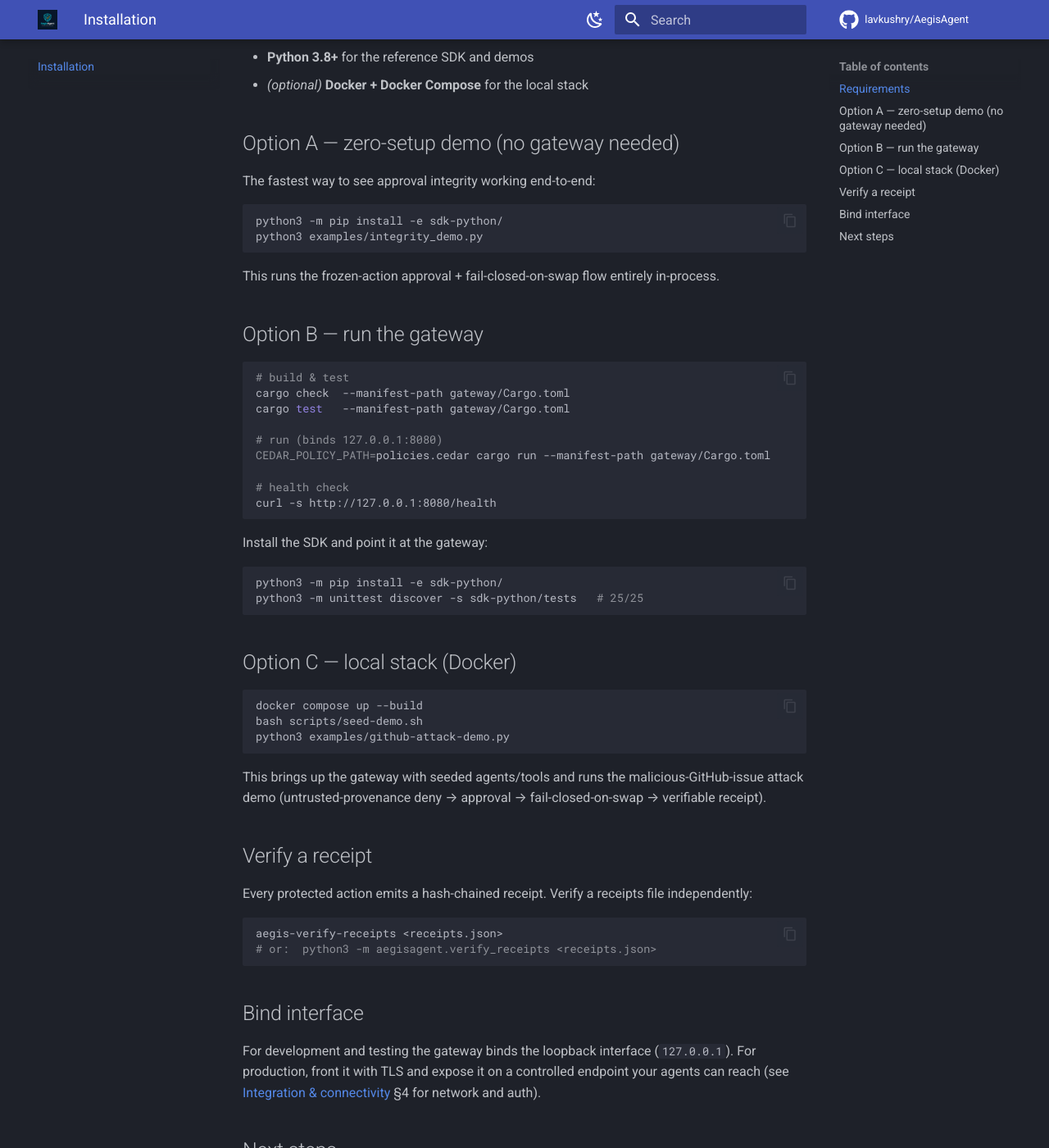
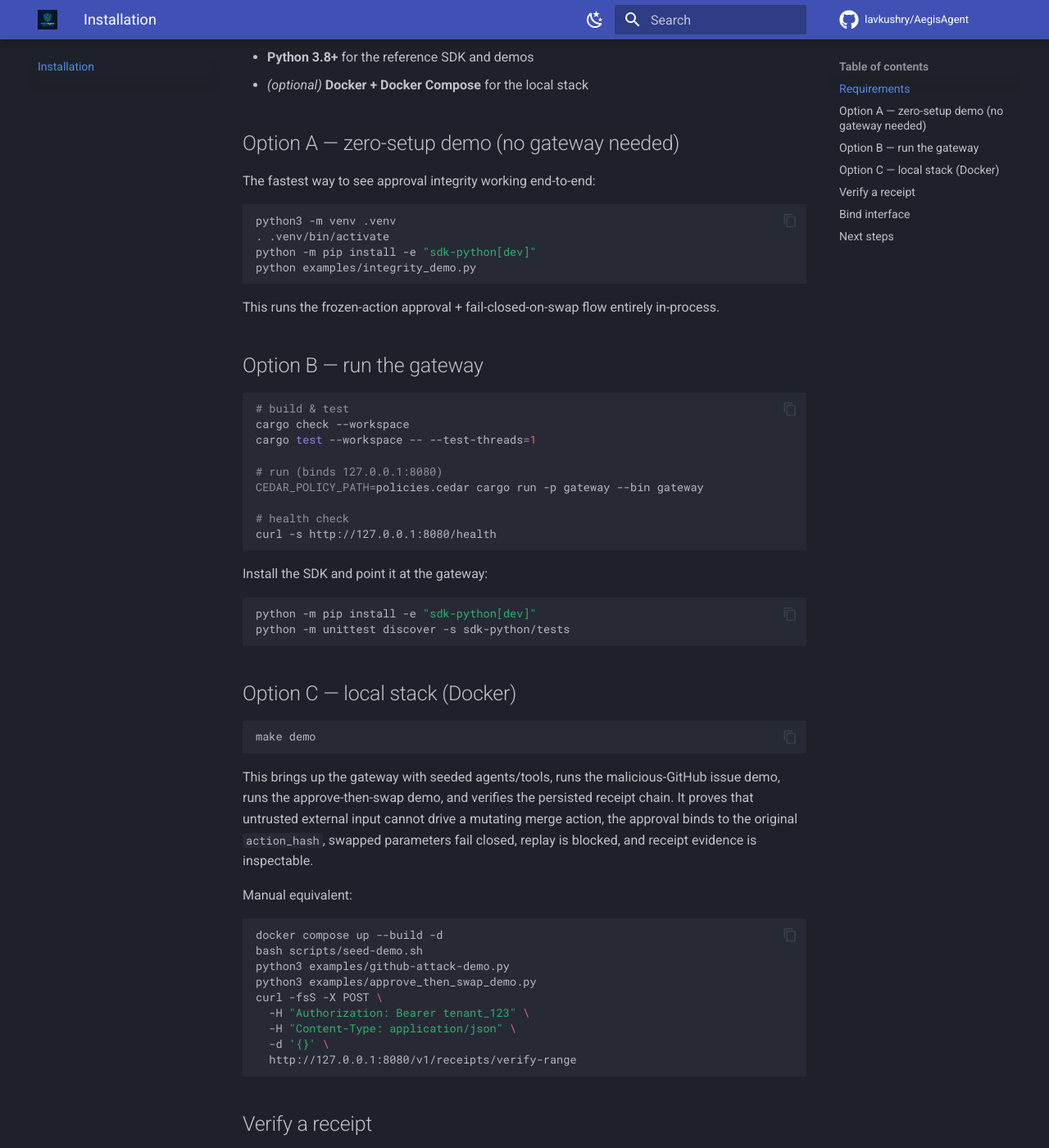
Before and after one commit to lavkushry/AegisAgent, an MkDocs documentation site: the page built from docs/installation.md, in a window 1280 px wide and 1400 px high, scrolled down 346 px. Shown: the whole window at 82% size. Built offline with MkDocs 1.6.1 and Material for MkDocs 9.7.7, drawn with Linux system fonts in a browser that asks for light colours; comment, search, counter and statistics services are not loaded.

Commit message:
fix: bind Python approval consume and add killer demo

````diff
--- a/docs/installation.md
+++ b/docs/installation.md
@@ -14,8 +14,10 @@ from zero to a verified protected action.
 The fastest way to see approval integrity working end-to-end:
 
 ```bash
-python3 -m pip install -e sdk-python/
-python3 examples/integrity_demo.py
+python3 -m venv .venv
+. .venv/bin/activate
+python -m pip install -e "sdk-python[dev]"
+python examples/integrity_demo.py
 ```
 
 This runs the frozen-action approval + fail-closed-on-swap flow entirely in-process.
@@ -24,11 +26,11 @@ This runs the frozen-action approval + fail-closed-on-swap flow entirely in-proc
 
 ```bash
 # build & test
-cargo check  --manifest-path gateway/Cargo.toml
-cargo test   --manifest-path gateway/Cargo.toml
+cargo check --workspace
+cargo test --workspace -- --test-threads=1
 
 # run (binds 127.0.0.1:8080)
-CEDAR_POLICY_PATH=policies.cedar cargo run --manifest-path gateway/Cargo.toml
+CEDAR_POLICY_PATH=policies.cedar cargo run -p gateway --bin gateway
 
 # health check
 curl -s http://127.0.0.1:8080/health
@@ -37,20 +39,35 @@ curl -s http://127.0.0.1:8080/health
 Install the SDK and point it at the gateway:
 
 ```bash
-python3 -m pip install -e sdk-python/
-python3 -m unittest discover -s sdk-python/tests   # 25/25
+python -m pip install -e "sdk-python[dev]"
+python -m unittest discover -s sdk-python/tests
 ```
 
 ## Option C — local stack (Docker)
 
 ```bash
-docker compose up --build
+make demo
+```
+
+This brings up the gateway with seeded agents/tools, runs the malicious-GitHub
+issue demo, runs the approve-then-swap demo, and verifies the persisted receipt
+chain. It proves that untrusted external input cannot drive a mutating merge
+action, the approval binds to the original `action_hash`, swapped parameters fail
+closed, replay is blocked, and receipt evidence is inspectable.
+
+Manual equivalent:
+
+```bash
+docker compose up --build -d
 bash scripts/seed-demo.sh
 python3 examples/github-attack-demo.py
+python3 examples/approve_then_swap_demo.py
+curl -fsS -X POST \
+  -H "Authorization: Bearer tenant_123" \
+  -H "Content-Type: application/json" \
+  -d '{}' \
+  http://127.0.0.1:8080/v1/receipts/verify-range
 ```
-
-This brings up the gateway with seeded agents/tools and runs the malicious-GitHub-issue attack demo
-(untrusted-provenance deny → approval → fail-closed-on-swap → verifiable receipt).
 
 ## Verify a receipt
 
````
Also changed, not shown: CONTRIBUTING.md (+11 -11 lines), README.md (+13 -25 lines), docs/api-reference.md (+1 -1 lines), sdk-python/README.md (+21 -7 lines), 10 other files.
